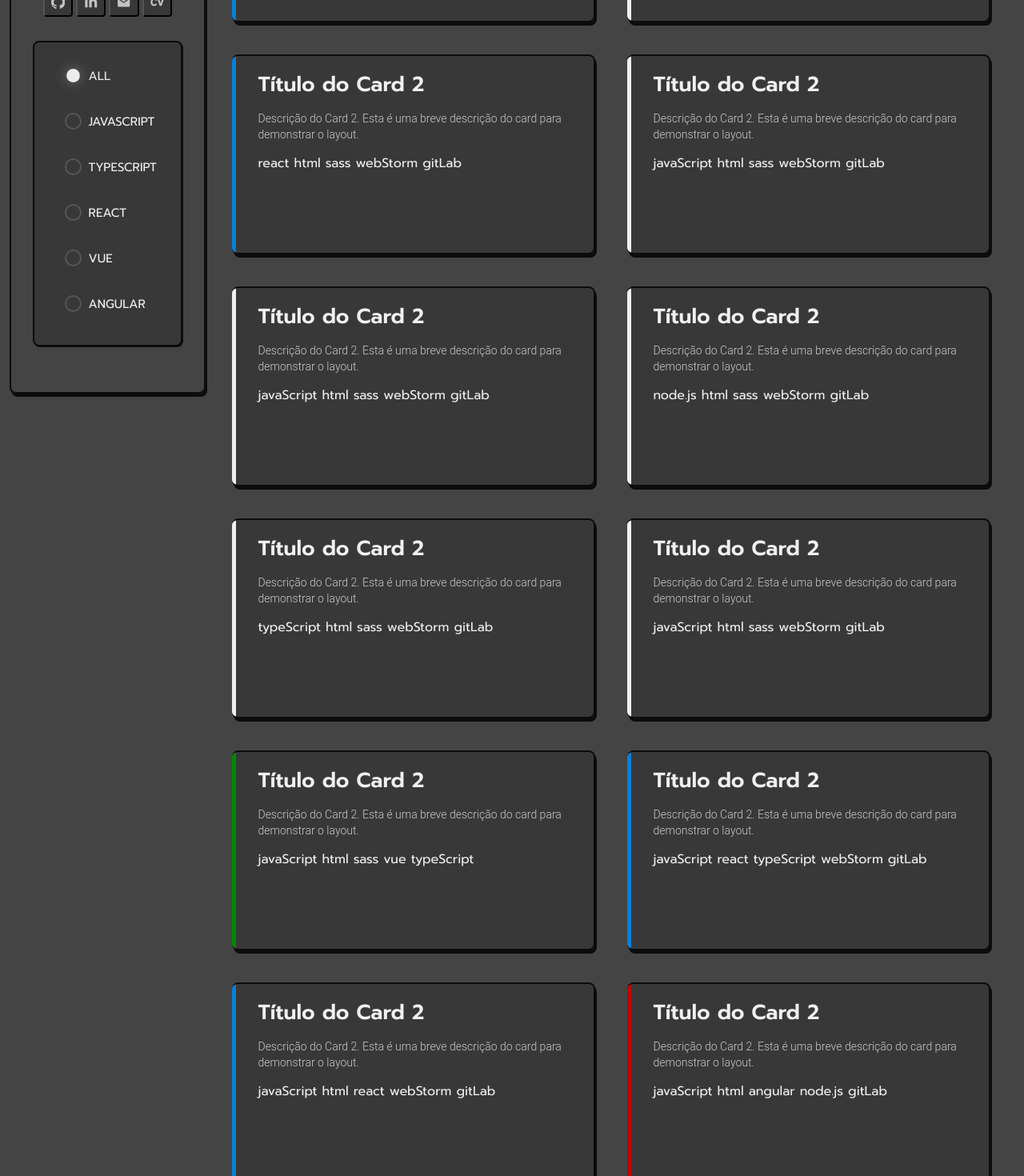
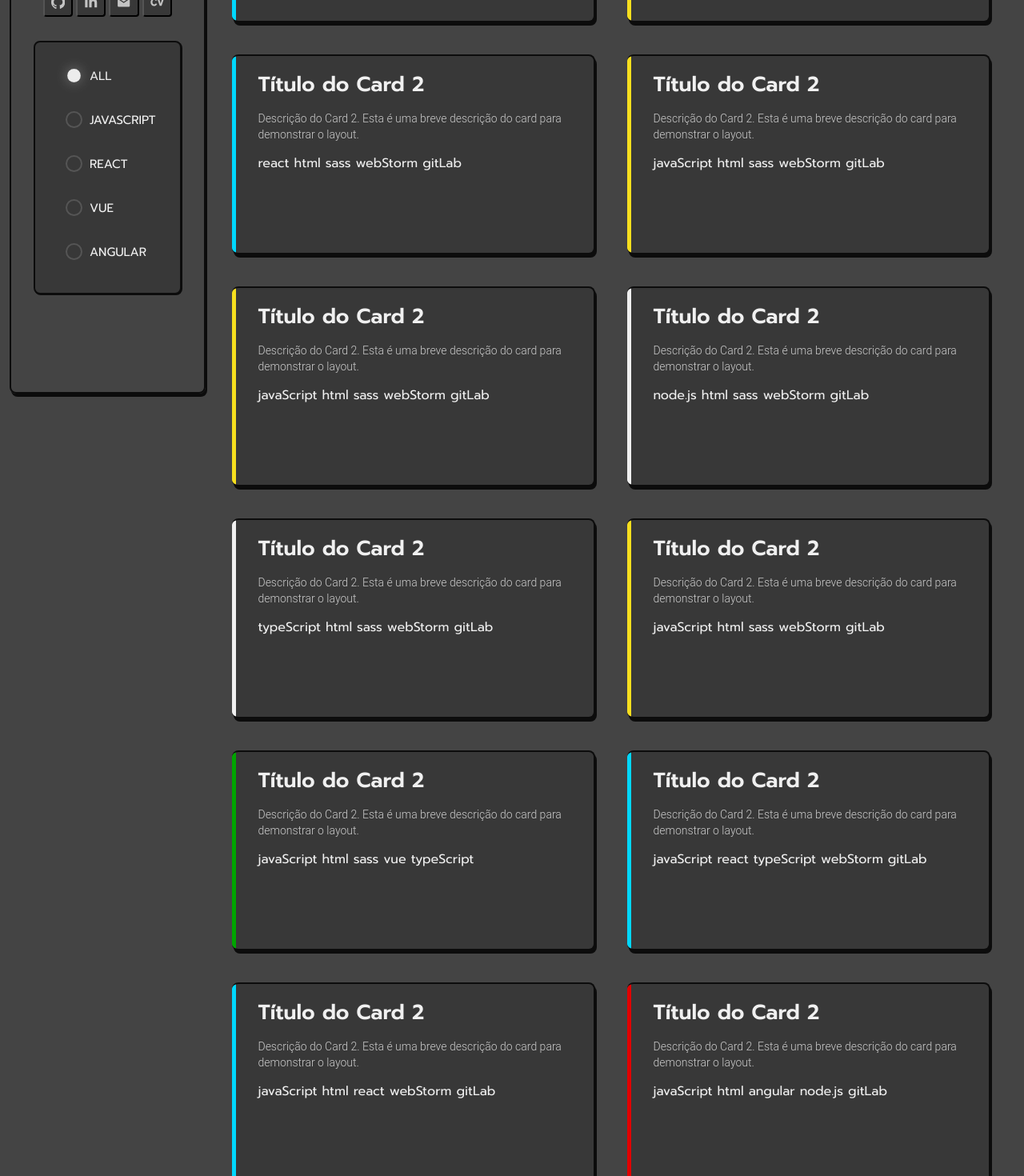
Before and after one commit to gabrielpenteado/portfolio, a React (Vite) app: page / in a window 1280 px wide. Shown: the part 260-1730 px from the top of the page at 80% size. Built offline with nearby package versions, Linux system fonts and the light colour scheme.

Commit message:
code refactor

```diff
--- a/src/App.tsx
+++ b/src/App.tsx
@@ -8,14 +8,7 @@ import { motion, AnimatePresence } from "framer-motion";
 import Profile from "./components/profile/Profile";
 
 // Define os tipos para as opções de tech stack
-const techOptions: string[] = [
-  "all",
-  "javaScript",
-  "typeScript",
-  "react",
-  "vue",
-  "angular",
-];
+const techOptions: string[] = ["all", "javascript", "react", "vue", "angular"];
 
 const App: React.FC = () => {
   const [selectedTech, setSelectedTech] = useState<string>("all");
--- a/src/components/card/Card.css
+++ b/src/components/card/Card.css
@@ -100,7 +100,7 @@
   border-radius: 6px;
   font-size: 15px;
   background-color: transparent;
-  color: rgb(177, 177, 177);
+  color: #d4d4d4;
   font-family: "Roboto", sans-serif;
   box-shadow: 1px 2px #0c0c0c;
 }
@@ -111,7 +111,7 @@
   border-radius: 6px;
   font-size: 15px;
   background-color: transparent;
-  color: rgb(177, 177, 177);
+  color: #d4d4d4;
   font-family: "Roboto", sans-serif;
   box-shadow: 1px 2px #0c0c0c;
 }
@@ -153,20 +153,26 @@
 
 /* Classe condicional para React */
 .react-class {
-  --color1: #0880d6;
-  --color2: #0880d6;
+  --color1: #00d8ff;
+  --color2: #00d8ff;
 }
 
 /* Classe condicional para Vue */
 .vue-class {
-  --color1: #008800;
-  --color2: #008800;
+  --color1: #00a500;
+  --color2: #00a500;
 }
 
 /* Classe condicional para Angular */
 .angular-class {
-  --color1: #c20000;
-  --color2: #c20000;
+  --color1: #e20000;
+  --color2: #e20000;
+}
+
+/* Classe condicional para Angular */
+.javascript-class {
+  --color1: #f7df1e;
+  --color2: #f7df1e;
 }
 
 @media (max-width: 600px) {
--- a/src/components/card/Card.tsx
+++ b/src/components/card/Card.tsx
@@ -32,6 +32,10 @@ const Card: React.FC<CardProps> = ({
         return "vue-class";
       case techList.some((tech) => tech.name.includes("angular")):
         return "angular-class";
+      case techList.some((tech) => tech.name.includes("javaScript")):
+        return "javascript-class";
+      case techList.some((tech) => tech.name.includes("typeScript")):
+        return "typescript-class";
       default:
         return ""; // Classe padrão
     }
--- a/src/components/navbar/Navbar.css
+++ b/src/components/navbar/Navbar.css
@@ -4,7 +4,7 @@
   display: flex;
   flex-direction: column;
   justify-content: center;
-  gap: 24px;
+  gap: 22px;
   background-color: rgb(56, 56, 56);
   padding: 30px;
   border-radius: 8px;
@@ -32,8 +32,10 @@
   position: relative;
   font-size: 15px;
   color: #f2f2f2;
+  /* font-family: "Roboto", monospace; */
   font-family: "Prompt", sans-serif;
   /* font-weight: 600; */
+  /* letter-spacing: 1px; */
   cursor: pointer;
   text-transform: uppercase;
   transition: all 0.3s ease;
@@ -69,18 +71,30 @@
 
 /* Classe condicional para React */
 .react {
-  --color: #0880d6;
-  --shadow: #4c8bf580;
+  --color: #00d8ff;
+  --shadow: #0095ffc4;
 }
 
 /* Classe condicional para Vue */
 .vue {
-  --color: #008800;
-  --shadow: #00700f80;
+  --color: #00ad00;
+  --shadow: #00ce1bb6;
 }
 
 /* Classe condicional para Angular */
 .angular {
-  --color: #e00000;
-  --shadow: #f54c4c80;
+  --color: #e40000;
+  --shadow: #ff0000be;
 }
+
+/* Classe condicional para JavaScript */
+.javascript {
+  --color: #f7df1e;
+  --shadow: #ebcf00bd;
+}
+
+/* Classe condicional para TypeScript */
+/* .typescript {
+  --color: #0050fd;
+  --shadow: #0059ffd8;
+} */
```
